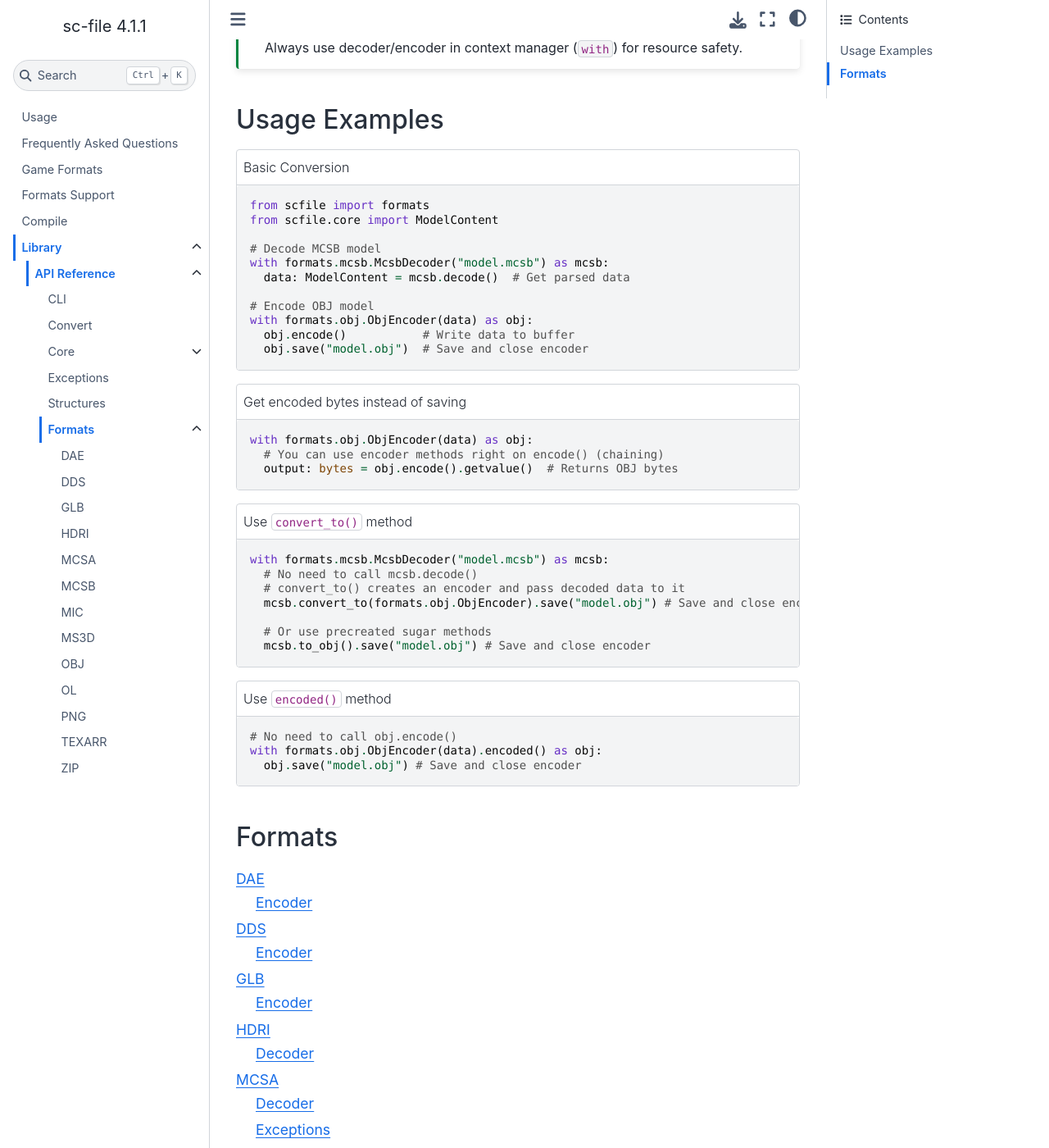
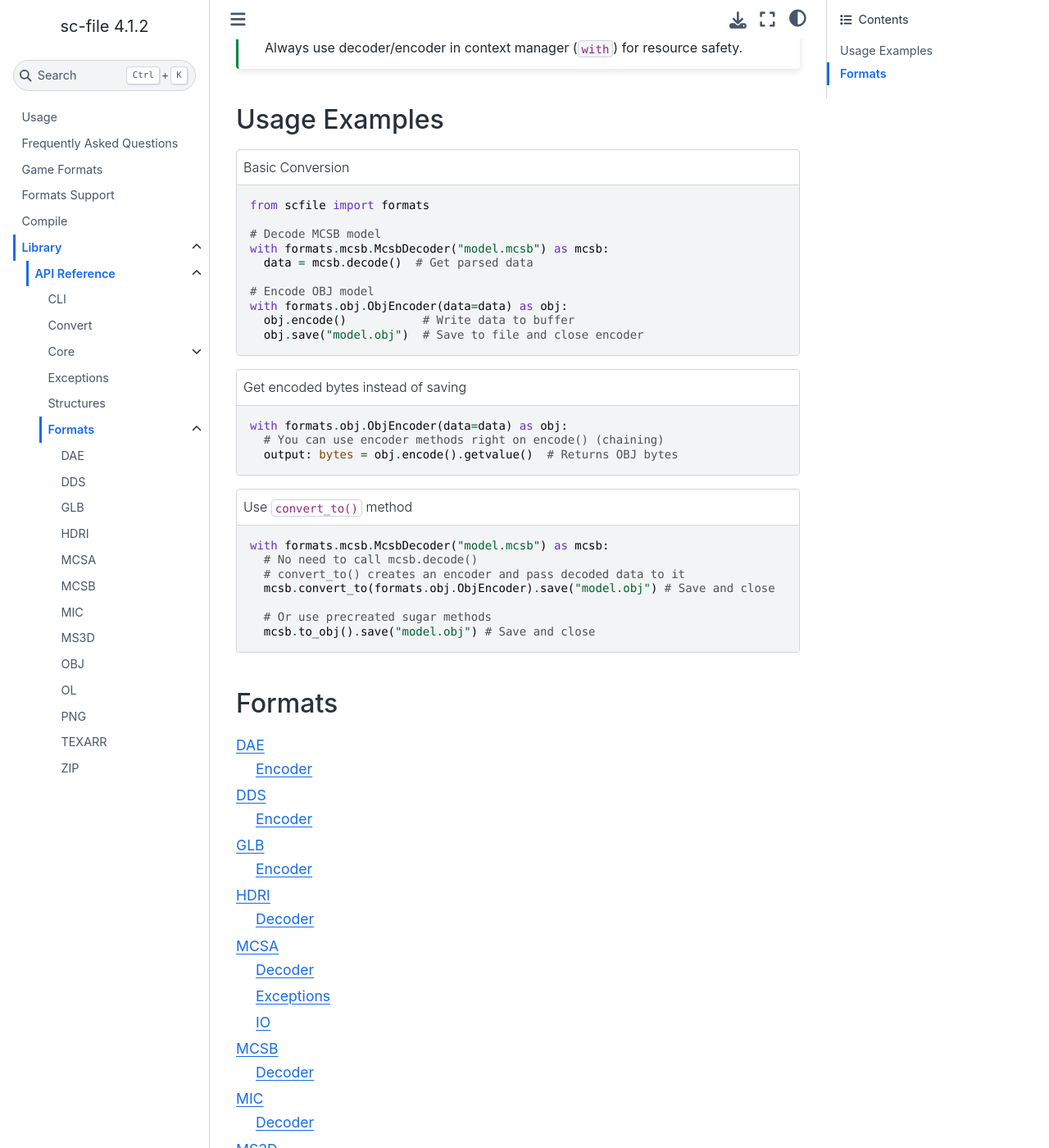
Before and after one commit to onejeuu/sc-file, a Sphinx documentation site: the page built from docs/source/api/scfile.formats.rst, in a window 1280 px wide and 1400 px high, scrolled down 477 px. Shown: the whole window at 82% size. Built offline with Sphinx 7.4.7 and the Sphinx Book theme 1.1.4, drawn with Linux system fonts in a browser that asks for light colours.

```diff
--- a/docs/source/api/scfile.formats.rst
+++ b/docs/source/api/scfile.formats.rst
@@ -26,21 +26,20 @@ Usage Examples
   :caption: Basic Conversion
 
   from scfile import formats
-  from scfile.core import ModelContent
 
   # Decode MCSB model
   with formats.mcsb.McsbDecoder("model.mcsb") as mcsb:
-    data: ModelContent = mcsb.decode()  # Get parsed data
+    data = mcsb.decode()  # Get parsed data
 
   # Encode OBJ model
-  with formats.obj.ObjEncoder(data) as obj:
+  with formats.obj.ObjEncoder(data=data) as obj:
     obj.encode()           # Write data to buffer
-    obj.save("model.obj")  # Save and close encoder
+    obj.save("model.obj")  # Save to file and close encoder
 
 .. code-block:: python
   :caption: Get encoded bytes instead of saving
 
-  with formats.obj.ObjEncoder(data) as obj:
+  with formats.obj.ObjEncoder(data=data) as obj:
     # You can use encoder methods right on encode() (chaining)
     output: bytes = obj.encode().getvalue()  # Returns OBJ bytes
 
@@ -50,17 +49,10 @@ Usage Examples
   with formats.mcsb.McsbDecoder("model.mcsb") as mcsb:
     # No need to call mcsb.decode()
     # convert_to() creates an encoder and pass decoded data to it
-    mcsb.convert_to(formats.obj.ObjEncoder).save("model.obj") # Save and close encoder
+    mcsb.convert_to(formats.obj.ObjEncoder).save("model.obj") # Save and close
 
     # Or use precreated sugar methods
-    mcsb.to_obj().save("model.obj") # Save and close encoder
-
-.. code-block:: python
-  :caption: Use ``encoded()`` method
-
-  # No need to call obj.encode()
-  with formats.obj.ObjEncoder(data).encoded() as obj:
-    obj.save("model.obj") # Save and close encoder
+    mcsb.to_obj().save("model.obj") # Save and close
 
 Formats
 ------------------
--- a/docs/source/conf.py
+++ b/docs/source/conf.py
@@ -9,6 +9,8 @@ from pathlib import Path
 from sphinx.ext import autodoc
 from sphinx.locale import _
 
+import scfile
+
 
 PATH = Path("../../scfile").absolute()
 sys.path.insert(0, PATH.as_posix())
@@ -19,8 +21,10 @@ sys.path.insert(0, PATH.as_posix())
 
 project = "sc-file"
 copyright = "2025, onejeuu"
-author = "onejeuu"
-release = "4.1.1"
+
+author = scfile.__author__
+release = scfile.__version__
+
 html_title = f"{project} {release}"
 
 
--- a/pyproject.toml
+++ b/pyproject.toml
@@ -1,7 +1,8 @@
 [project]
 name = "sc-file"
-version = "4.1.1"
 description = "Utility & Library for decoding stalcraft assets"
+
+dynamic = ["version"]
 
 requires-python = ">=3.11"
 
--- a/scfile/__init__.py
+++ b/scfile/__init__.py
@@ -1,3 +1,8 @@
+__version__ = "4.1.2"
+__author__ = "onejeuu"
+__license__ = "MIT"
+
+
 from . import cli, convert, core, exceptions, formats, structures, consts, enums
 from .core.context.options import UserOptions
 
```
Also changed, not shown: README-RU.md (+16 -4 lines), README.md (+14 -2 lines), docs/source/_links.rst (+10 -5 lines), docs/source/index.rst (+8 -1 lines), 4 other files.
